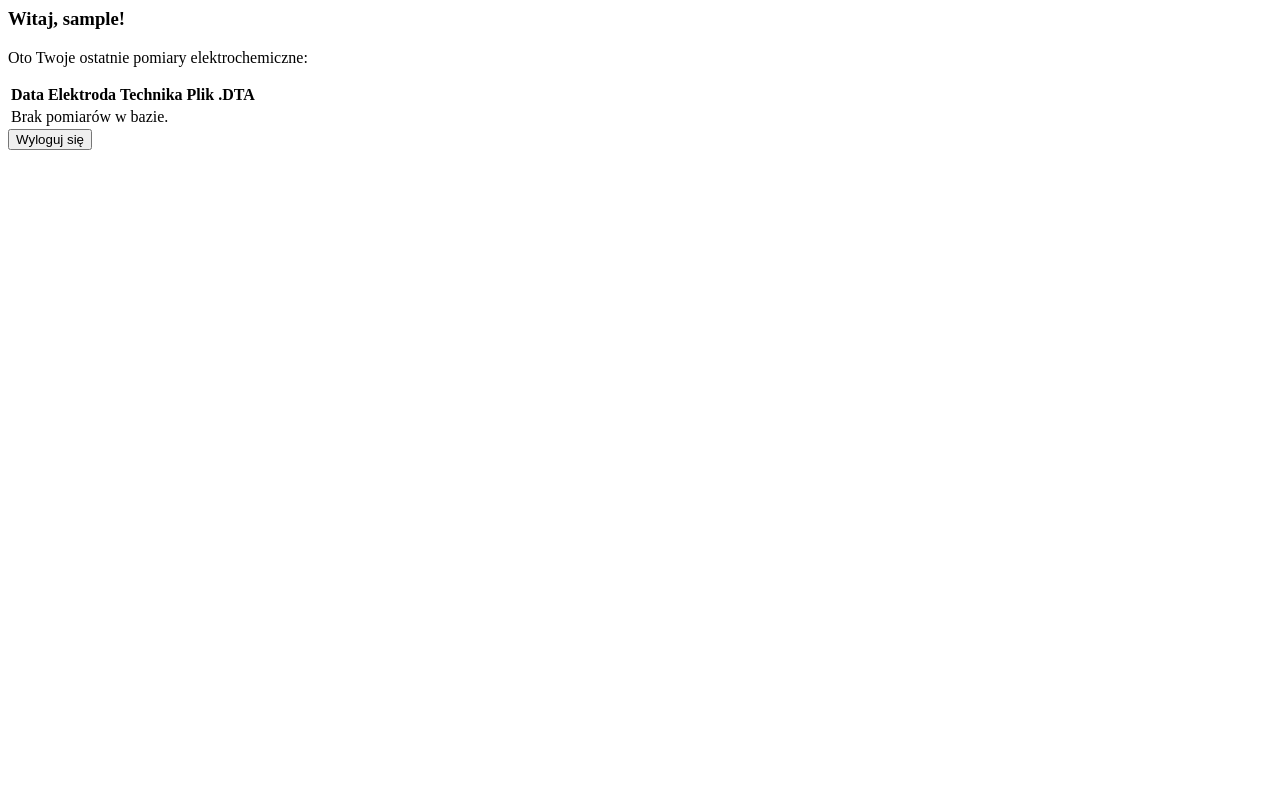
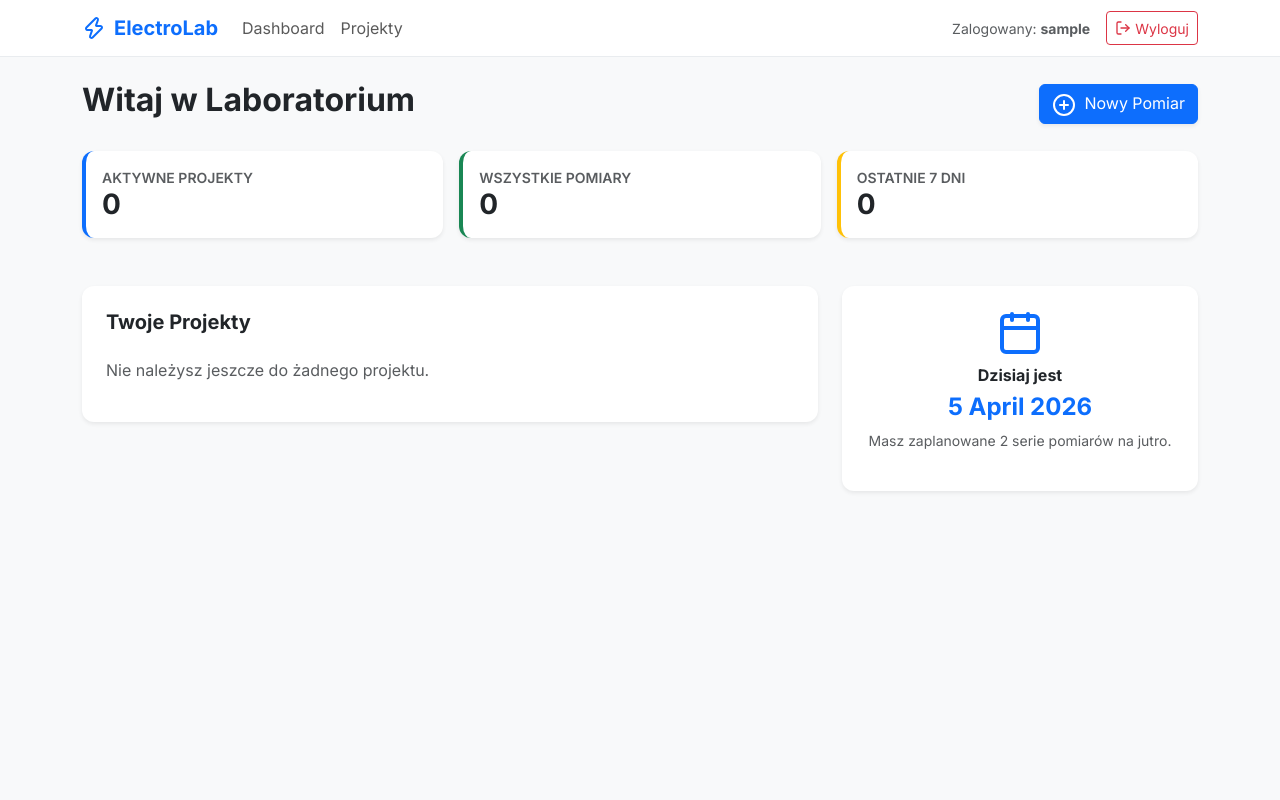
Before and after one commit to poznymwieczorem/MeasureApp, a Django app: page /measurements/ in a window 1280 px wide. Run offline with Django 5.2, Linux system fonts and the light colour scheme; the visitor is signed in with stand-in values (Sample User, id 1); data that the repository does not hold is empty.

Commit message:
dodanie base.html jako paska narzędzi na górze ekranu oraz zbudowanie nowego pięknego dashboardu używając bootstrapa i googleapis fonts i lucide icon! + dodanie kolumny w tabeli measurement w bazie danych

```diff
--- a/measurements/models.py
+++ b/measurements/models.py
@@ -45,6 +45,7 @@
     electrode = models.ForeignKey(Electrode, on_delete=models.CASCADE, related_name='measurements')
     technique = models.CharField(max_length=5, choices=TECHNIQUES)
     date_performed = models.DateField("Measurement Date")
+    created_at = models.DateTimeField(auto_now_add=True)
 
     # File
     raw_file = models.FileField("Raw Data .DTA", upload_to= "uploads/raw/%Y/%m/")
--- /dev/null
+++ b/measurements/templates/base.html
@@ -0,0 +1,56 @@
+<!DOCTYPE html>
+<html lang="pl">
+<head>
+    <meta charset="UTF-8">
+    <meta name="viewport" content="width=device-width, initial-scale=1.0">
+    <title>ElectroLab OS</title>
+    <link href="https://cdn.jsdelivr.net/npm/bootstrap@5.3.0/dist/css/bootstrap.min.css" rel="stylesheet">
+    <link href="https://fonts.googleapis.com/css2?family=Inter:wght@400;600;700&display=swap" rel="stylesheet">
+    <script src="https://unpkg.com/lucide@latest"></script>
+    <style>
+        body { font-family: 'Inter', sans-serif; background-color: #f8f9fa; }
+        .navbar { background-color: #ffffff; border-bottom: 1px solid #e9ecef; }
+        .card { border: none; border-radius: 12px; transition: transform 0.2s; }
+        .card:hover { transform: translateY(-4px); }
+        .stat-card { border-left: 4px solid #0d6efd; }
+    </style>
+</head>
+<body>
+    <nav class="navbar navbar-expand-lg sticky-top mb-4">
+        <div class="container">
+            <a class="navbar-brand d-flex align-items-center fw-bold text-primary" href="{% url 'dashboard' %}">
+                <i data-lucide="zap" class="me-2"></i> ElectroLab
+            </a>
+            <button class="navbar-toggler" type="button" data-bs-toggle="collapse" data-bs-target="#navbarNav">
+                <span class="navbar-toggler-icon"></span>
+            </button>
+            <div class="collapse navbar-collapse" id="navbarNav">
+                <ul class="navbar-nav me-auto">
+                    <li class="nav-item">
+                        <a class="nav-link" href="{% url 'dashboard' %}">Dashboard</a>
+                    </li>
+                    <li class="nav-item">
+                        <a class="nav-link" href="#">Projekty</a>
+                    </li>
+                </ul>
+                <div class="d-flex align-items-center">
+                    <span class="text-muted me-3 small">Zalogowany: <strong>{{ user.username }}</strong></span>
+                    <form action="{% url 'logout' %}" method="post">
+                        {% csrf_token %}
+                        <button type="submit" class="btn btn-outline-danger btn-sm d-flex align-items-center">
+                            <i data-lucide="log-out" class="me-1" style="width: 16px;"></i> Wyloguj
+                        </button>
+                    </form>
+                </div>
+            </div>
+        </div>
+    </nav>
+
+    <div class="container">
+        {% block content %}{% endblock %}
+    </div>
+
+    <script src="https://cdn.jsdelivr.net/npm/bootstrap@5.3.0/dist/js/bootstrap.bundle.min.js"></script>
+    <script>lucide.createIcons();</script>
+</body>
+</html>
--- a/measurements/templates/measurements/dashboard.html
+++ b/measurements/templates/measurements/dashboard.html
@@ -1,30 +1,93 @@
-<h3>Witaj, {{ user.username }}!</h3>
-<p>Oto Twoje ostatnie pomiary elektrochemiczne:</p>
+{% extends "base.html" %}
 
-<table class="table table-striped">
-    <thead>
-        <tr>
-            <th>Data</th>
-            <th>Elektroda</th>
-            <th>Technika</th>
-            <th>Plik .DTA</th>
-        </tr>
-    </thead>
-    <tbody>
-        {% for m in measurements %}
-        <tr>
-            <td>{{ m.date_performed }}</td>
-            <td>{{ m.electrode.label }}</td>
-            <td>{{ m.technique }}</td>
-            <td><a href="{{ m.raw_file.url }}">Pobierz</a></td>
-        </tr>
-        {% empty %}
-        <tr><td colspan="4">Brak pomiarów w bazie.</td></tr>
-        {% endfor %}
-    </tbody>
-</table>
+{% block content %}
+<div class="d-flex justify-content-between align-items-center mb-4">
+    <h2 class="fw-bold">Witaj w Laboratorium</h2>
+    <button class="btn btn-primary shadow-sm" data-bs-toggle="modal" data-bs-target="#uploadModal">
+        <i data-lucide="plus-circle" class="me-1"></i> Nowy Pomiar
+    </button>
+</div>
 
-<form action="{% url 'logout' %}" method="post" style="display: inline;">
-    {% csrf_token %}
-    <button type="submit" class="btn btn-danger">Wyloguj się</button>
-</form>
+<div class="row g-3 mb-5">
+    <div class="col-md-4">
+        <div class="card p-3 shadow-sm stat-card">
+            <div class="text-muted small fw-semibold">AKTYWNE PROJEKTY</div>
+            <div class="h3 fw-bold mb-0">{{ projects.count }}</div>
+        </div>
+    </div>
+    <div class="col-md-4">
+        <div class="card p-3 shadow-sm stat-card" style="border-left-color: #198754;">
+            <div class="text-muted small fw-semibold">WSZYSTKIE POMIARY</div>
+            <div class="h3 fw-bold mb-0">{{ total_measurements }}</div>
+        </div>
+    </div>
+    <div class="col-md-4">
+        <div class="card p-3 shadow-sm stat-card" style="border-left-color: #ffc107;">
+            <div class="text-muted small fw-semibold">OSTATNIE 7 DNI</div>
+            <div class="h3 fw-bold mb-0">{{ recent_count }}</div>
+        </div>
+    </div>
+</div>
+
+<div class="row">
+    <div class="col-lg-8">
+        <div class="card shadow-sm p-4 mb-4">
+            <h5 class="fw-bold mb-4">Twoje Projekty</h5>
+            <div class="list-group list-group-flush">
+                {% for project in projects %}
+                <a href="#" class="list-group-item list-group-item-action d-flex justify-content-between align-items-center py-3">
+                    <div>
+                        <div class="fw-bold text-dark">{{ project.name }}</div>
+                        <small class="text-muted">{{ project.biomarkers.count }} biomarkery</small>
+                    </div>
+                    <i data-lucide="chevron-right" class="text-muted"></i>
+                </a>
+                {% empty %}
+                <p class="text-muted">Nie należysz jeszcze do żadnego projektu.</p>
+                {% endfor %}
+            </div>
+        </div>
+    </div>
+
+    <div class="col-lg-4">
+        <div class="card shadow-sm p-4 text-center">
+            <i data-lucide="calendar" class="mx-auto mb-2 text-primary" style="width: 48px; height: 48px;"></i>
+            <h6 class="fw-bold">Dzisiaj jest</h6>
+            <div class="h4 text-primary fw-bold">{% now "j F Y" %}</div>
+            <p class="small text-muted">Masz zaplanowane 2 serie pomiarów na jutro.</p>
+        </div>
+    </div>
+</div>
+
+<div class="modal fade" id="uploadModal" tabindex="-1">
+    <div class="modal-dialog modal-dialog-centered">
+        <div class="modal-content border-0 shadow">
+            <div class="modal-header">
+                <h5 class="modal-title fw-bold">Wgraj dane .DTA</h5>
+                <button type="button" class="btn-close" data-bs-dismiss="modal"></button>
+            </div>
+            <form method="post" enctype="multipart/form-data">
+                {% csrf_token %}
+                <div class="modal-body">
+                    <div class="mb-3">
+                        <label class="form-label small fw-bold text-muted">WYBIERZ ELEKTRODĘ</label>
+                        <select name="electrode" class="form-select rounded-pill">
+                            {% for electrode in all_electrodes %}
+                            <option value="{{ electrode.id }}">{{ electrode.label }} ({{ electrode.biomarker.name }})</option>
+                            {% endfor %}
+                        </select>
+                    </div>
+                    <div class="mb-3">
+                        <label class="form-label small fw-bold text-muted">PLIK Z POTENCJOSTATU</label>
+                        <input type="file" name="raw_file" class="form-control" required>
+                    </div>
+                </div>
+                <div class="modal-footer border-0">
+                    <button type="button" class="btn btn-light" data-bs-dismiss="modal">Anuluj</button>
+                    <button type="submit" class="btn btn-primary px-4 rounded-pill">Rozpocznij Analizę</button>
+                </div>
+            </form>
+        </div>
+    </div>
+</div>
+{% endblock %}
--- a/measurements/views.py
+++ b/measurements/views.py
@@ -1,10 +1,25 @@
 from django.shortcuts import render
 from django.http import HttpResponse
 from django.contrib.auth.decorators import login_required
+from datetime import timedelta
+from django.utils import timezone
 
-from .models import Measurement
+from .models import Project, Measurement, Electrode
 
 @login_required
 def dashboard(request):
-    recent_measurements = Measurement.objects.all()[:10]
-    return render(request, 'measurements/dashboard.html', {'measurements': recent_measurements})
+    user_projects = Project.objects.filter(members=request.user)
+
+    total_m = Measurement.objects.filter(electrode__biomarker__project__in=user_projects).count()
+    week_ago = timezone.now() - timedelta(days=7)
+    recent_m = Measurement.objects.filter(created_at__gte=week_ago).count()
+
+    all_electrodes = Electrode.objects.filter(biomarker__project__in=user_projects)
+
+    context = {
+        'projects': user_projects,
+        'total_measurements': total_m,
+        'recent_count': recent_m,
+        'all_electrodes': all_electrodes,
+    }
+    return render(request, 'measurements/dashboard.html', context)
```
Also changed, not shown: measurements/migrations/0002_measurement_created_at.py (added).
